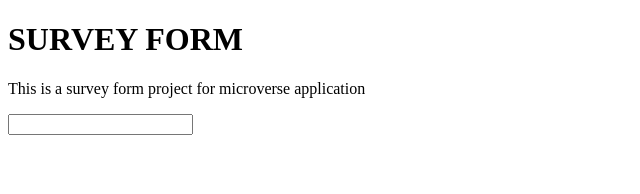
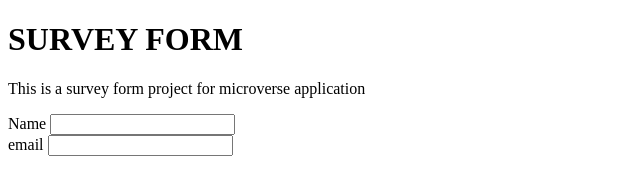
Before and after one commit to gleon92/microverse-project3, a plain HTML site: page index.html in a window 1280 px wide. Shown: the whole page, without its empty margins (0-640 px from the left). Drawn offline with Linux system fonts and the light colour scheme.

Commit message:
Steps 5 and 6

```diff
--- a/index.html
+++ b/index.html
@@ -11,8 +11,11 @@
     <h1 id="title"> SURVEY FORM</h1>
     <p id="description">This is a survey form project for microverse application</p>
     <form id="survey-form">
-      <label></label>
-      <input type="text" id="name"/>
+      <label for="name">Name</label>
+      <input type="text" id="name" required/>
+      <br>
+      <label for="email">email</label>
+      <input type="email" id="email" required/>
     </form>
 
     <!--
```
